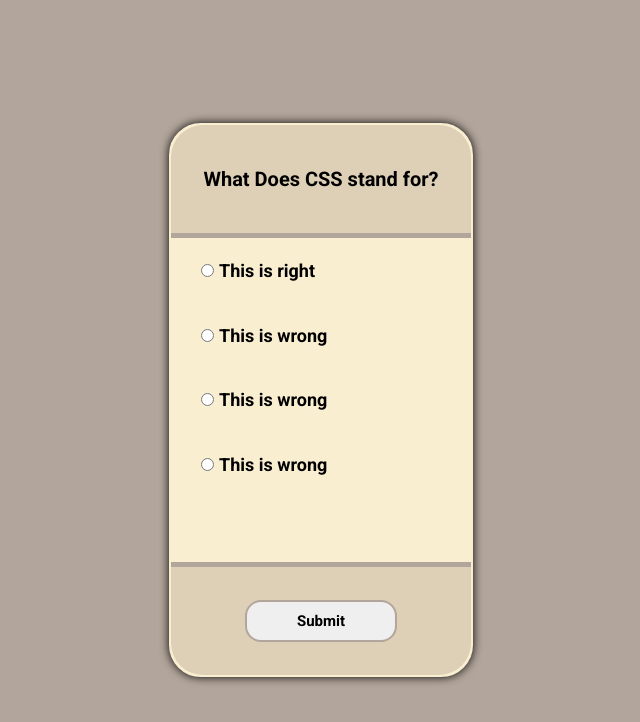
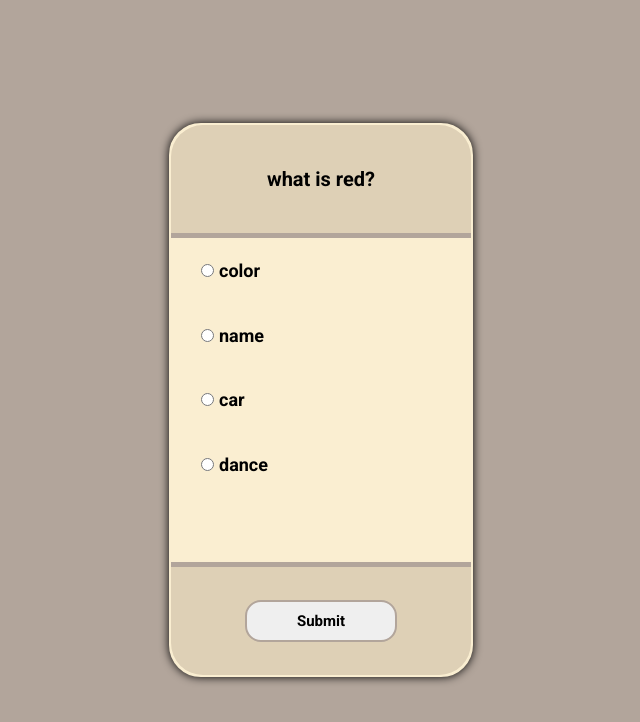
Before and after one commit to Ameer2000Mzori/Quiz-App, a website built with webpack: page src/index.html in a window 1280 px wide. Shown: the whole page, without its empty margins (319-959 px from the left). Built offline with nearby package versions, Linux system fonts and the light colour scheme.

Commit message:
added dynamic data to the project

```diff
--- a/src/index.html
+++ b/src/index.html
@@ -31,15 +31,15 @@
             </li>
             <li>
               <input type="radio" id="B" name="codingStyle" class="answer" />
-              <label for="B" class="a_Text">This is wrong</label>
+              <label for="B" class="b_Text">This is wrong</label>
             </li>
             <li>
               <input type="radio" id="C" name="codingStyle" class="answer" />
-              <label for="C" class="a_Text">This is wrong</label>
+              <label for="C" class="c_Text">This is wrong</label>
             </li>
             <li>
               <input type="radio" id="D" name="codingStyle" class="answer" />
-              <label for="D" class="a_Text">This is wrong</label>
+              <label for="D" class="d_Text">This is wrong</label>
             </li>
           </ul>
         </div>
--- a/src/script.js
+++ b/src/script.js
@@ -37,15 +37,28 @@ var QuestionsObject = [
     },
 ];
 // our functions
+var dataListFunction = function () {
+    quastionText.textContent = "".concat(QuestionsObject[currentIndex].Questions);
+    aText.textContent = "".concat(QuestionsObject[currentIndex].a);
+    bText.textContent = "".concat(QuestionsObject[currentIndex].b);
+    cText.textContent = "".concat(QuestionsObject[currentIndex].c);
+    dText.textContent = "".concat(QuestionsObject[currentIndex].d);
+};
+dataListFunction();
 // our event linsters
 submitBtn.addEventListener("click", function () {
     answersEl.forEach(function (answer) {
         if (answer.checked) {
             if (answer.id === QuestionsObject[currentIndex].correct) {
                 console.log("that is right");
+                currentIndex += 1;
+                goodAnswers += 1;
+                dataListFunction();
             }
             else {
                 console.log("that is wrong");
+                currentIndex += 1;
+                dataListFunction();
             }
         }
     });
```
Also changed, not shown: src/script.ts (+14 -0 lines).
